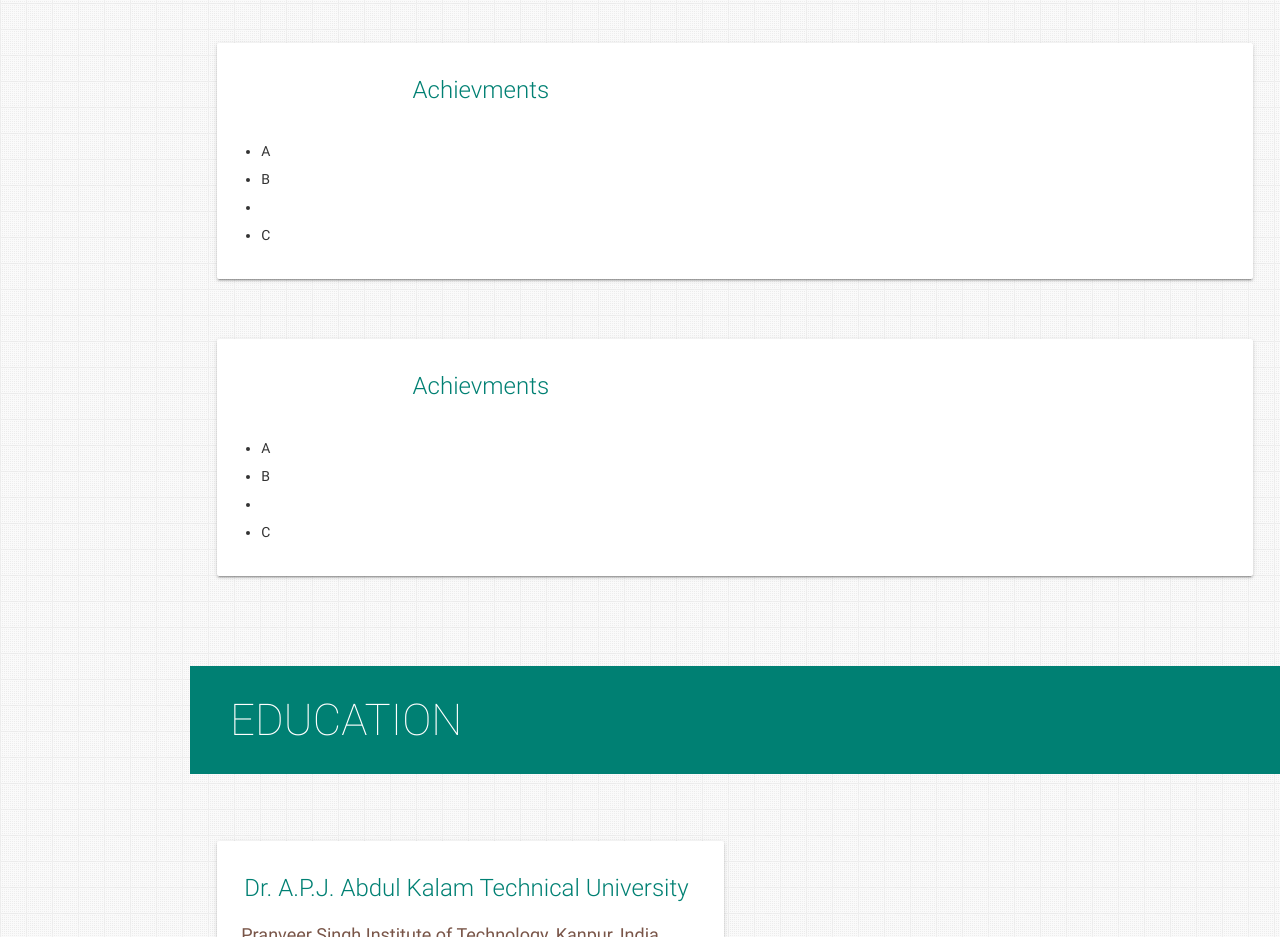
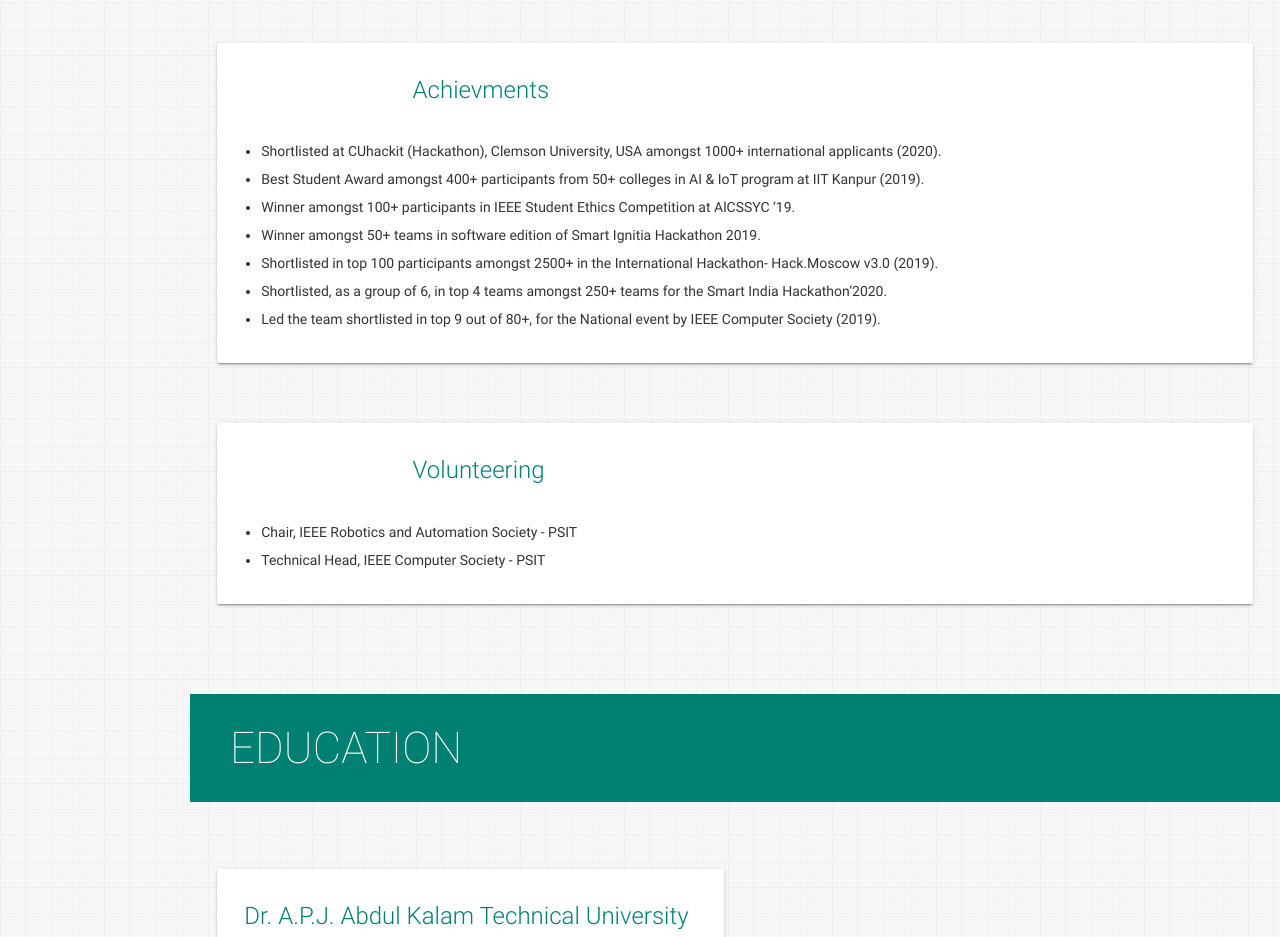
Before and after one commit to jssuraj/jssuraj.github.io, a plain HTML site: page index.html in a window 1280 px wide. Shown: the part 4339-5276 px from the top of the page. Drawn offline with nearby package versions, Linux system fonts and the light colour scheme.

Commit message:
updated others

```diff
--- a/index.html
+++ b/index.html
@@ -496,13 +496,16 @@ C
             </div>
             <ul>
               <li>
-                A
+                Shortlisted at CUhackit (Hackathon), Clemson University, USA amongst 1000+ international applicants (2020).
               </li>
               <li>
-                B
+                Best Student Award amongst 400+ participants from 50+ colleges in AI & IoT program at IIT Kanpur (2019).
               </li>
-              <li> </li>
-              <li>C</li>
+              <li> Winner amongst 100+ participants in IEEE Student Ethics Competition at AlCSSYC ‘19.</li>
+              <li>Winner amongst 50+ teams in software edition of Smart Ignitia Hackathon 2019.</li>
+              <li>Shortlisted in top 100 participants amongst 2500+ in the International Hackathon- Hack.Moscow v3.0 (2019).</li>
+              <li>Shortlisted, as a group of 6, in top 4 teams amongst 250+ teams for the Smart India Hackathon’2020.</li>
+              <li>Led the team shortlisted in top 9 out of 80+, for the National event by IEEE Computer Society (2019).</li>
             </ul>
           </div>
         </div>
@@ -517,19 +520,17 @@ C
               <div class="col s12 m10">
                 <p>
                   <span class="card-title"><a href="" target="_blank"
-                      class="teal-text hoverline">Achievments</a></span>
+                      class="teal-text hoverline">Volunteering</a></span>
                 </p>
               </div>
             </div>
             <ul>
               <li>
-                A
+                Chair, IEEE Robotics and Automation Society - PSIT
               </li>
               <li>
-                B
+                Technical Head, IEEE Computer Society - PSIT
               </li>
-              <li> </li>
-              <li>C</li>
             </ul>
           </div>
         </div>
```
